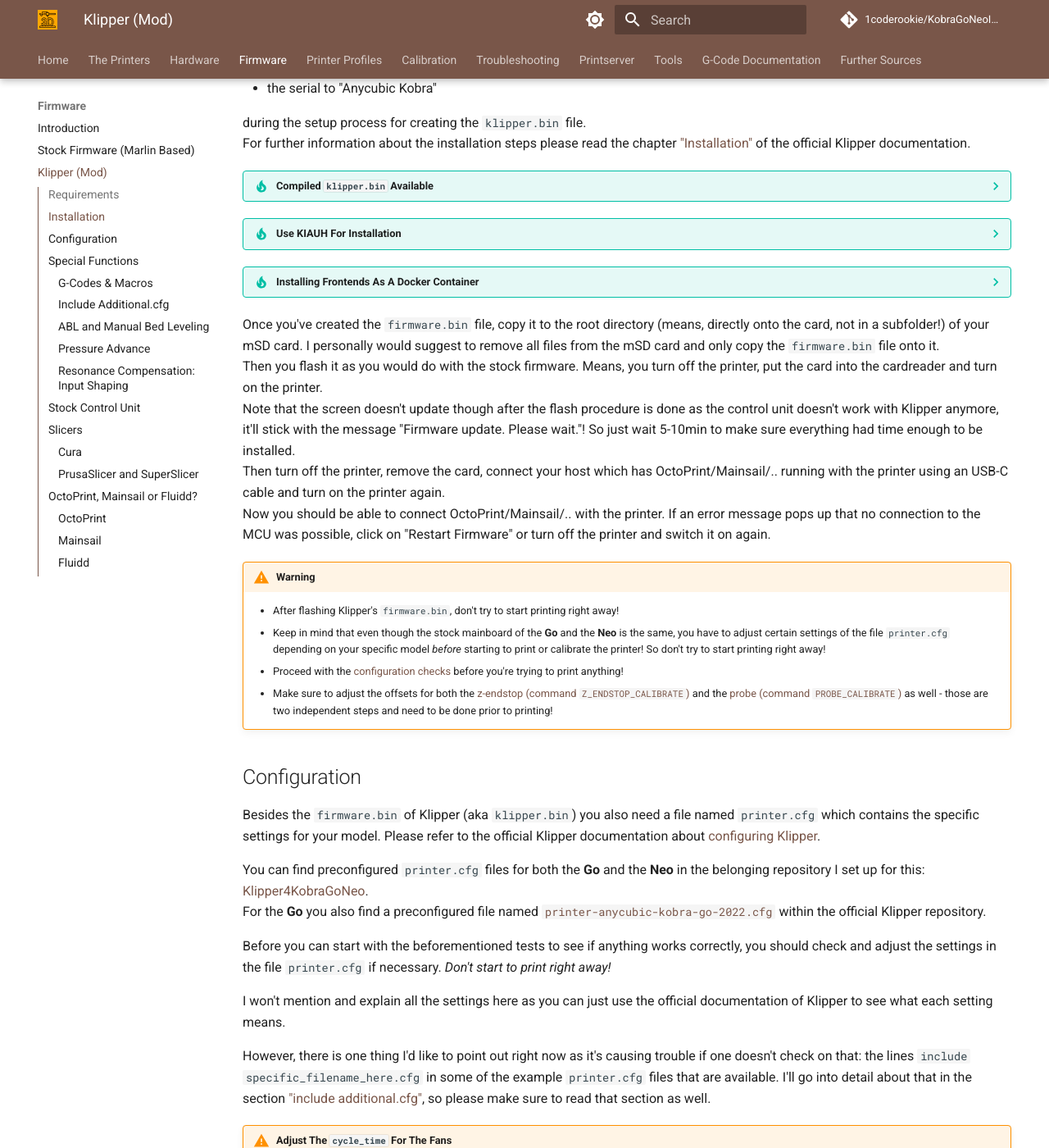
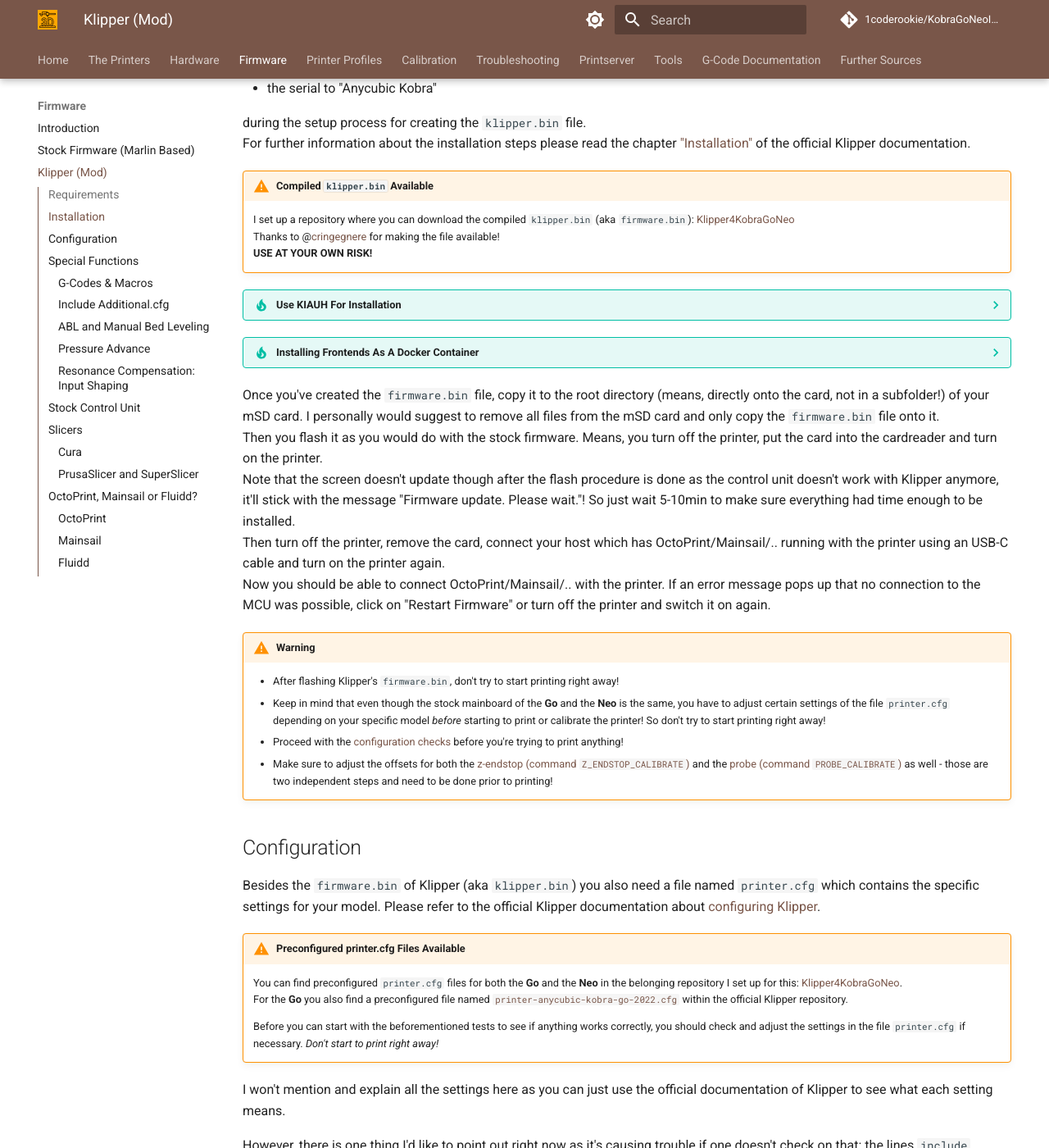
Before and after one commit to 1coderookie/KobraGoNeoInsights, an MkDocs documentation site: the page built from docs/firmware/fw_klipper.md, in a window 1280 px wide and 1400 px high, scrolled down 1181 px. Shown: the whole window at 82% size. Built offline with MkDocs 1.6.1 and Material for MkDocs 9.7.7, drawn with Linux system fonts in a browser that asks for light colours; comment, search, counter and statistics services are not loaded.

Commit message:
Update fw_klipper.md

```diff
--- a/docs/firmware/fw_klipper.md
+++ b/docs/firmware/fw_klipper.md
@@ -73,10 +73,12 @@
 ## Configuration
 Besides the `firmware.bin` of Klipper (aka `klipper.bin`) you also need a file named `printer.cfg` which contains the specific settings for your model. Please refer to the official Klipper documentation about [configuring Klipper](https://www.klipper3d.org/Installation.html#configuring-klipper).
 
-You can find preconfigured `printer.cfg` files for both the **Go** and the **Neo** in the belonging repository I set up for this: [Klipper4KobraGoNeo](https://github.com/1coderookie/Klipper4KobraGoNeo).
-For the **Go** you also find a preconfigured file named [`printer-anycubic-kobra-go-2022.cfg`](https://github.com/Klipper3d/klipper/blob/master/config/printer-anycubic-kobra-go-2022.cfg) within the official Klipper repository.
+!!! warning "Preconfigured printer.cfg Files Available"
 
-Before you can start with the beforementioned tests to see if anything works correctly, you should check and adjust the settings in the file `printer.cfg` if necessary. *Don't start to print right away!*
+    You can find preconfigured `printer.cfg` files for both the **Go** and the **Neo** in the belonging repository I set up for this: [Klipper4KobraGoNeo](https://github.com/1coderookie/Klipper4KobraGoNeo).
+    For the **Go** you also find a preconfigured file named [`printer-anycubic-kobra-go-2022.cfg`](https://github.com/Klipper3d/klipper/blob/master/config/printer-anycubic-kobra-go-2022.cfg) within the official Klipper repository.
+
+    Before you can start with the beforementioned tests to see if anything works correctly, you should check and adjust the settings in the file `printer.cfg` if necessary. *Don't start to print right away!*
 
 I won't mention and explain all the settings here as you can just use the official documentation of Klipper to see what each setting means.
 
```
Also changed, not shown: other parts of docs/firmware/fw_klipper.md (+1 -1 lines).
